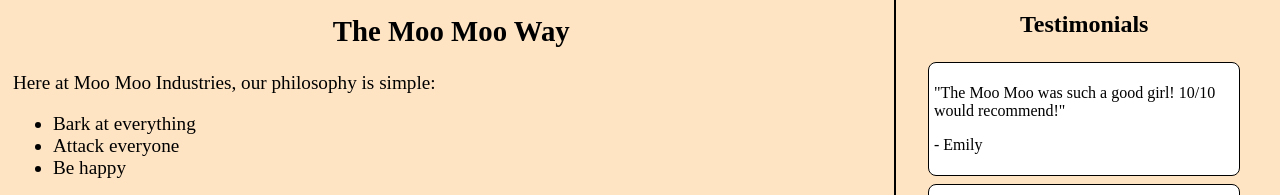
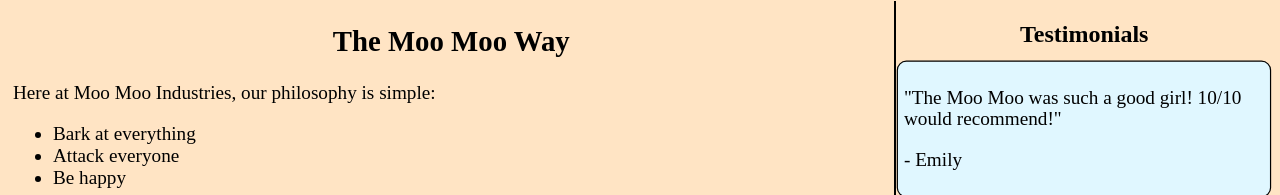
Before and after one commit to Kvnmnro91/Moo-Page, a plain HTML site: page index.html in a window 1280 px wide. In both pictures the pointer is over the element 1084 px from the left and 619 px from the top of the page. Shown: the part 501-696 px from the top of the page. Drawn offline with Linux system fonts and the light colour scheme.

Commit message:
testimonials hover scale up

```diff
--- a/moo_style.css
+++ b/moo_style.css
@@ -12,7 +12,7 @@ h2 {
 /*Global styling*/
 .container {
     display: flex;
-    height: 90px;
+    height: 100px;
     width: auto;
     border-style: double;
     background-color: lightblue;
@@ -142,6 +142,10 @@ nav {
     border-radius: 8px;
     background-color: white;
     padding: 5px;
+}
+.testimonial:hover {
+    transform: scale(1.2);
+    background-color: rgb(224, 247, 255);
 }
 #header_img {
     max-width: 100%;
```
